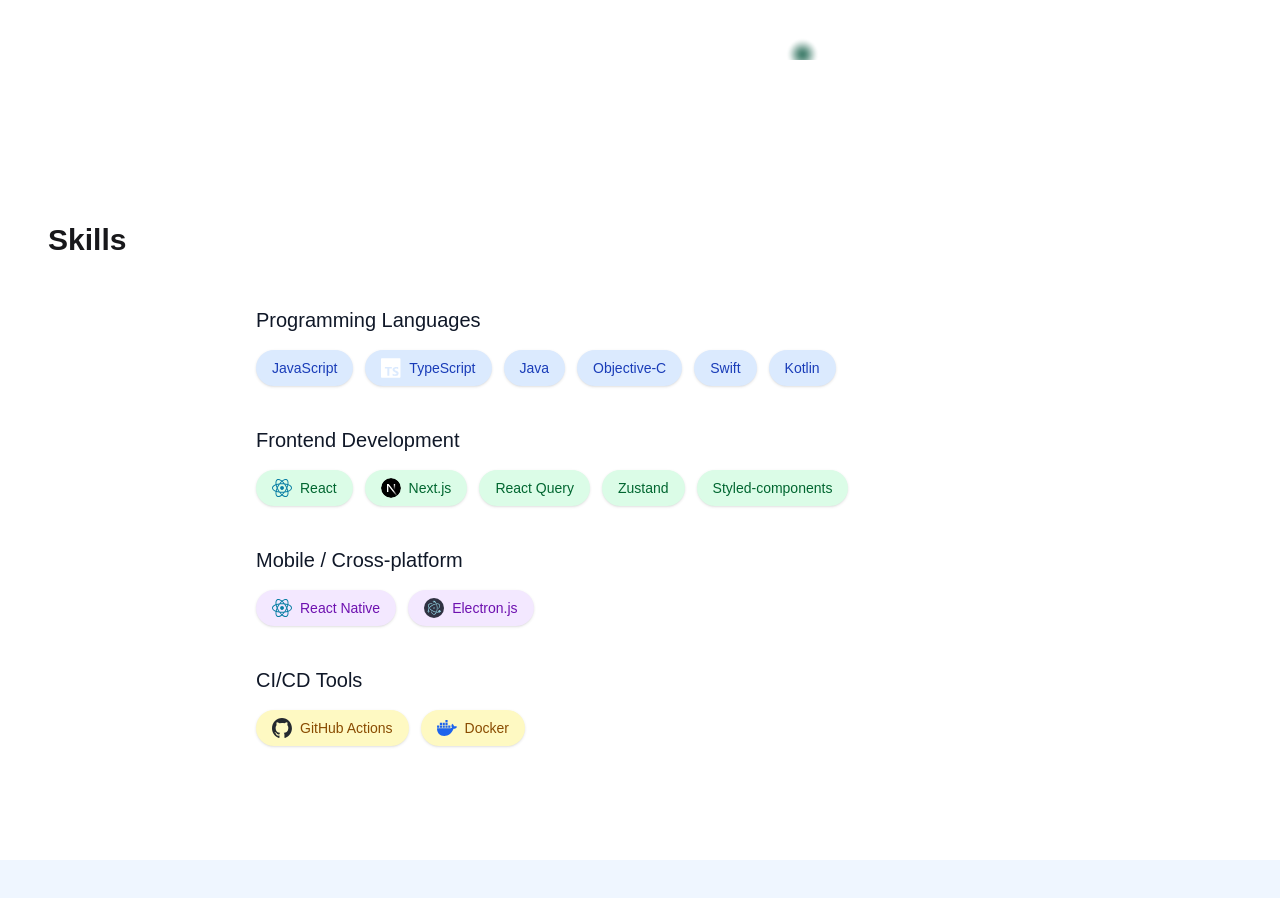
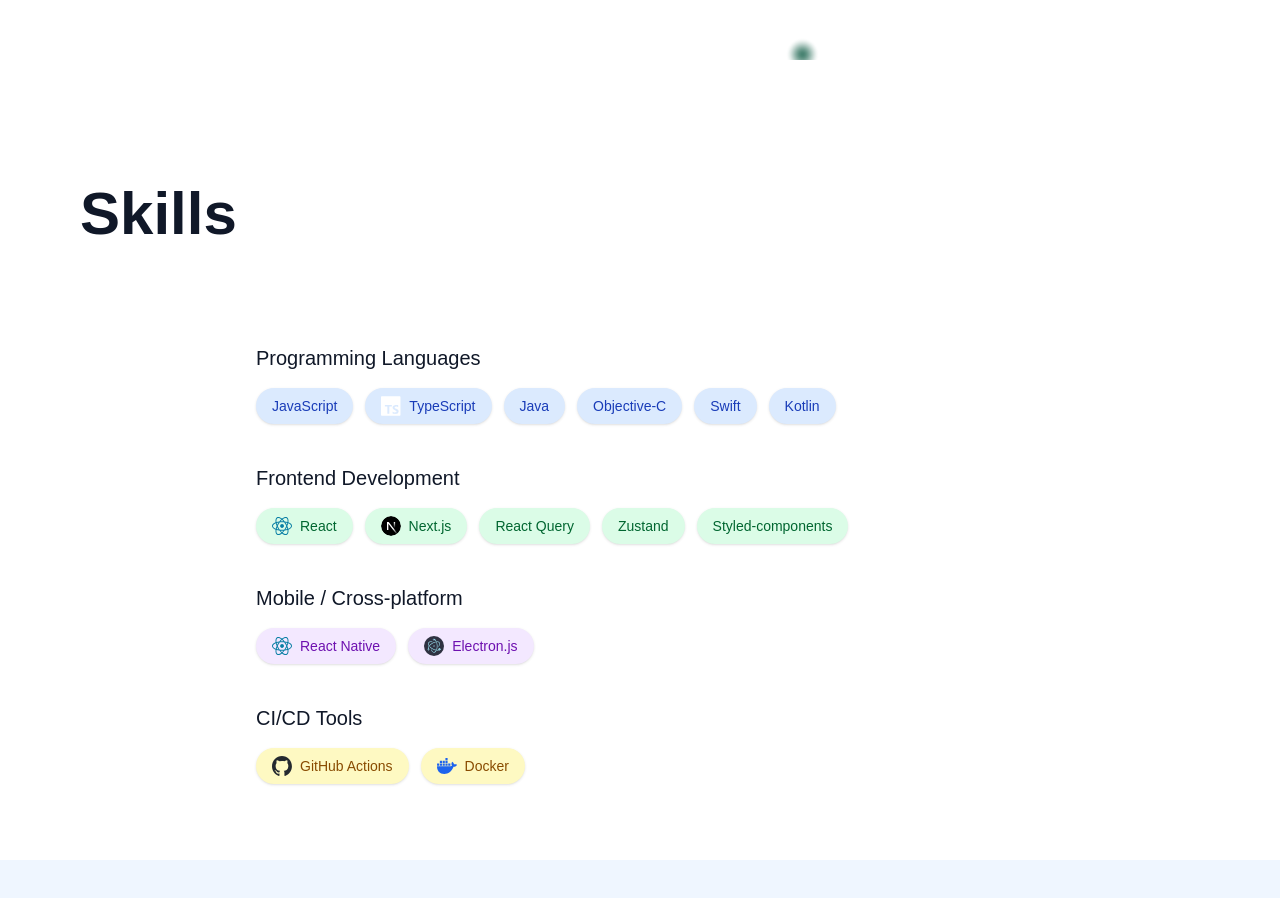
Before and after one commit to Syncjin/portfolio, a Next.js app: page / in a window 1280 px wide. Shown: the part 900-1798 px from the top of the page. Built offline with nearby package versions, Linux system fonts and the light colour scheme.

Commit message:
feat: SkillsSection 컴포넌트 수정 - 텍스트 크기 및 여백 조정, 애니메이션 효과 개선

```diff
--- a/src/components/section/SkillsSection.tsx
+++ b/src/components/section/SkillsSection.tsx
@@ -1,3 +1,4 @@
+"use client";
 import React, { useRef, useEffect } from "react";
 import { Text } from "@/components/ui/Text";
 import { Tag } from "@/components/ui/Tag";
@@ -86,14 +87,14 @@
         transition: "background 0.3s, color 0.3s",
       }}
     >
-      <div ref={skillsTextRef} className="mb-12 w-full pt-12 pl-4">
-        <h2 className="text-3xl font-bold text-left">
+      <div ref={skillsTextRef} className="mb-25 w-full max-w-6xl mx-auto pt-12 pl-4">
+        <Text variant="h2" className="text-left text-6xl">
           {skillsText.split("").map((char, idx) => (
-            <span key={idx} className="skills-animated-char inline-block">
+            <span key={idx} className="skills-animated-char inline-block whitespace-pre">
               {char}
             </span>
           ))}
-        </h2>
+        </Text>
       </div>
       <div className="w-full max-w-3xl space-y-10">
         {/* Programming Languages */}
```
